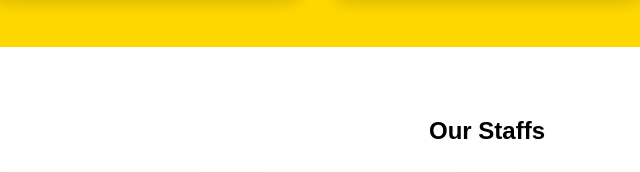
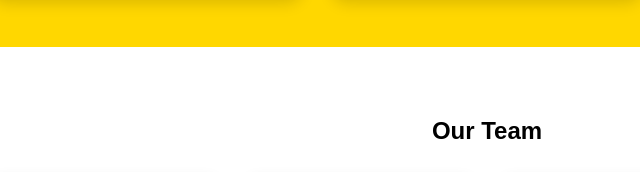
Before and after one commit to DHANUSHKUMAR-T/cscminjur, a plain HTML site: page index.html in a window 1280 px wide. Shown: the part 1026-1198 px from the top of the page, 153-793 px from the left. Drawn offline with Linux system fonts and the light colour scheme.

Commit message:
Fix HTML structure and content

```diff
--- a/index.html
+++ b/index.html
@@ -116,7 +116,7 @@
 
     <!-- STAFF -->
     <section class="staff-section" id="staff">
-        <h2>Our Staffs</h2>
+        <h2>Our Team</h2>
 
         <div class="staff-container">
 
```
